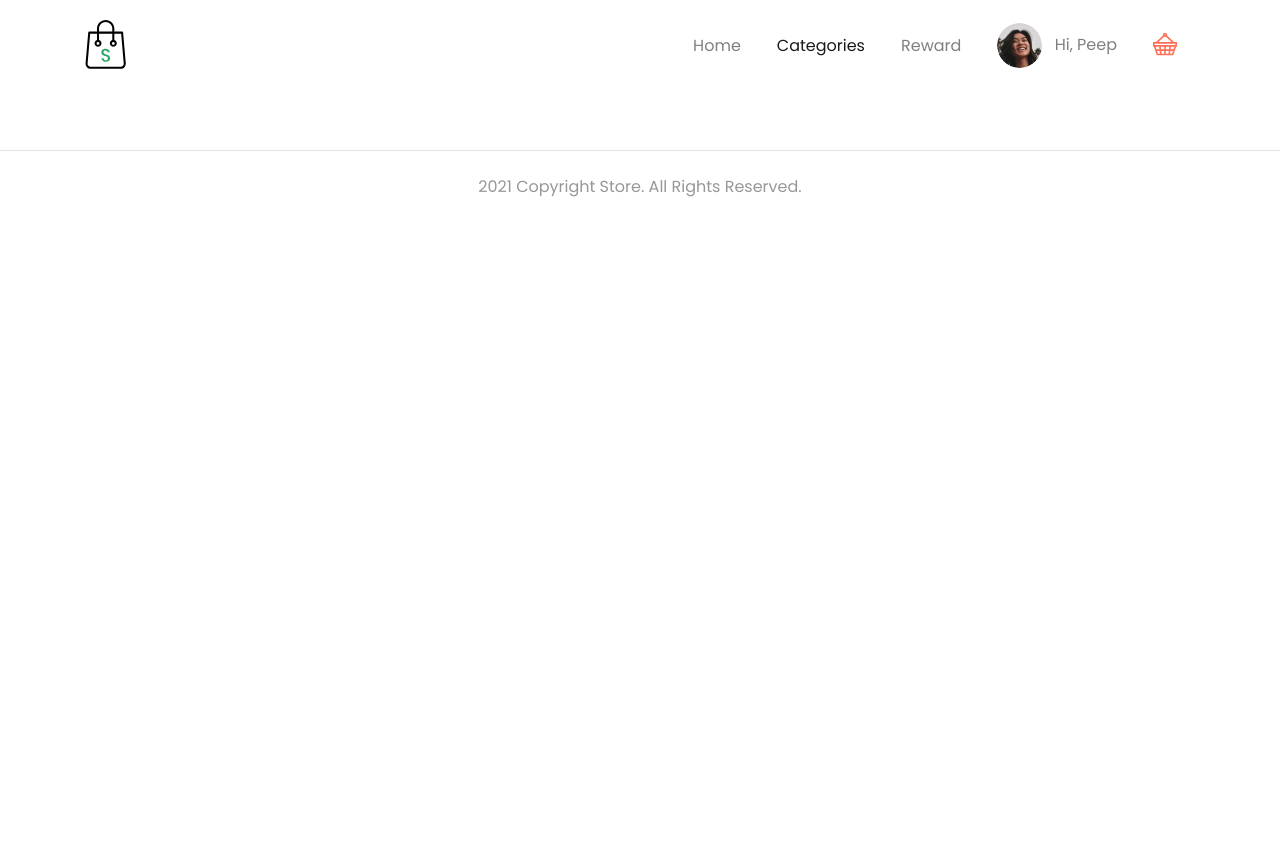
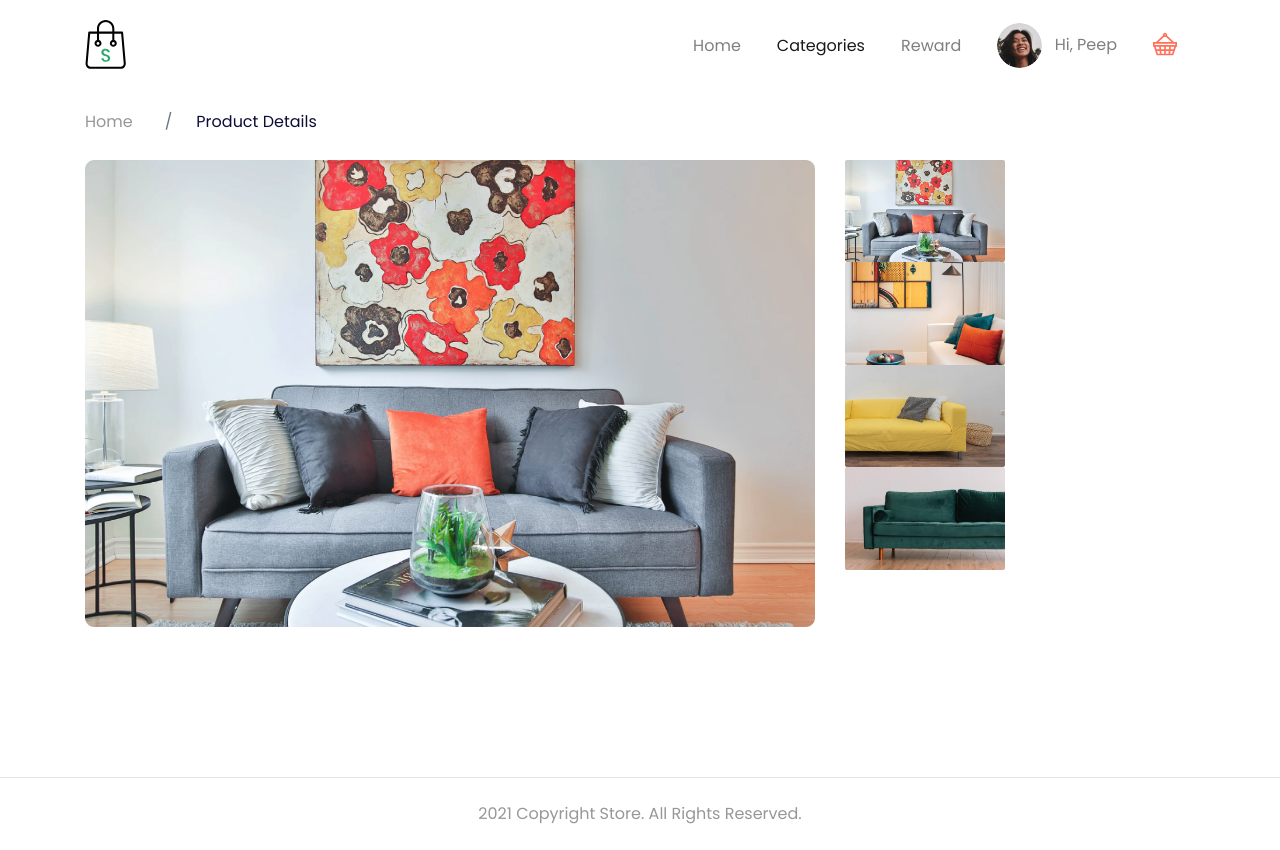
Before and after one commit to adierwanto/bwa-store, a plain HTML site: page details.html in a window 1280 px wide. Before the commit the page ends 800 px from the top, so only its background shows below. Drawn offline with nearby package versions, Linux system fonts and the light colour scheme.

Commit message:
detail photo

```diff
--- a/details.html
+++ b/details.html
@@ -77,6 +77,49 @@
       </div>
     </nav>
 
+    <!-- Page Content -->
+    <div class="page-content page-details">
+      <section class="store-breadcrumbs" data-aos="fade-down" data-aos-delay="100">
+        <div class="container">
+          <div class="row">
+            <div class="col-12">
+              <nav>
+                <ol class="breadcrumb">
+                  <li class="breadcrumb-item">
+                    <a href="/index.html">Home</a>
+                  </li>
+                  <li class="breadcrumb-item active">
+                   Product Details
+                  </li>
+                </ol>
+              </nav>
+            </div>
+          </div>
+        </div>
+      </section>
+
+      <section class="store-gallery" id="gallery">
+        <div class="container">
+          <div class="row">
+            <div class="col-lg-8" data-aos="zoom-in">
+              <transition name="slide-fade" mode="out-in">
+                <img :src="photos[activePhoto].url" :key="photos[activePhoto].id" class="w-100 main-image" alt="">
+              </transition>
+            </div>
+            <div class="col-lg-2">
+              <div class="row">
+                <div class="col-lg-3 col-lg-12 mt-2 mt-lg-0" v-for="(photo, index) in photos" :key="photo.id" data-aos="zoom-in" data-aos-delay="100">
+                  <a href="#" @click="changeActive(index)">
+                    <img :src="photo.url" class="w-100 thumbnail-image" :class="{ active: index == activePhoto}" alt="">
+                  </a>
+                </div>
+              </div>
+            </div>
+          </div>
+        </div>
+      </section>
+    </div>
+
     <footer>
       <div class="container">
         <div class="row">
@@ -96,6 +139,41 @@
     <script>
       AOS.init();
     </script>
+    <script src="/vendor/vue/vue.js"></script>
+    <script>
+      var gallery = new Vue({
+        el: "#gallery",
+        mounted() {
+          AOS.init();
+        },
+        data: {
+          activePhoto: 0,
+          photos: [
+            {
+              id: 1,
+              url: "/images/product-details1.jpg"
+            },
+            {
+              id: 2,
+              url: "/images/product-details2.jpg"
+            },
+            {
+              id: 3,
+              url: "/images/product-details3.jpg"
+            },
+            {
+              id: 4,
+              url: "/images/product-details4.jpg"
+            },
+          ],
+        },
+        methods: {
+          changeActive(id) {
+            this.activePhoto = id;
+          },
+        },
+      });
+    </script>
     <script src="/script/navbar-scroll.js"></script>
   </body>
 </html>
--- /dev/null
+++ b/style/components/_breadcrumbs.scss
@@ -0,0 +1,22 @@
+.store-breadcrumbs {
+    .breadcrumb {
+        background: transparent;
+        padding: 0;
+        padding-top: 10px;
+        padding-bottom: 10px;
+    }
+
+    .breadcrumb-item + .breadcrumb-item::before {
+        padding-left: 1.5rem;
+        padding-right: 1.5rem;
+    }
+
+    .breadcrumb-item.active {
+        font-weight: 300;
+        color: #0c0d36;
+    }
+
+    a {
+        color: #979797;
+    }
+}
--- a/style/main.scss
+++ b/style/main.scss
@@ -9,3 +9,4 @@
 
 @import "components/categories";
 @import "components/products";
+@import "components/breadcrumbs";
```
Also changed, not shown: images/product-details1.jpg (added), images/product-details2.jpg (added), images/product-details3.jpg (added), images/product-details4.jpg (added), style/main.css, 1 other file.
